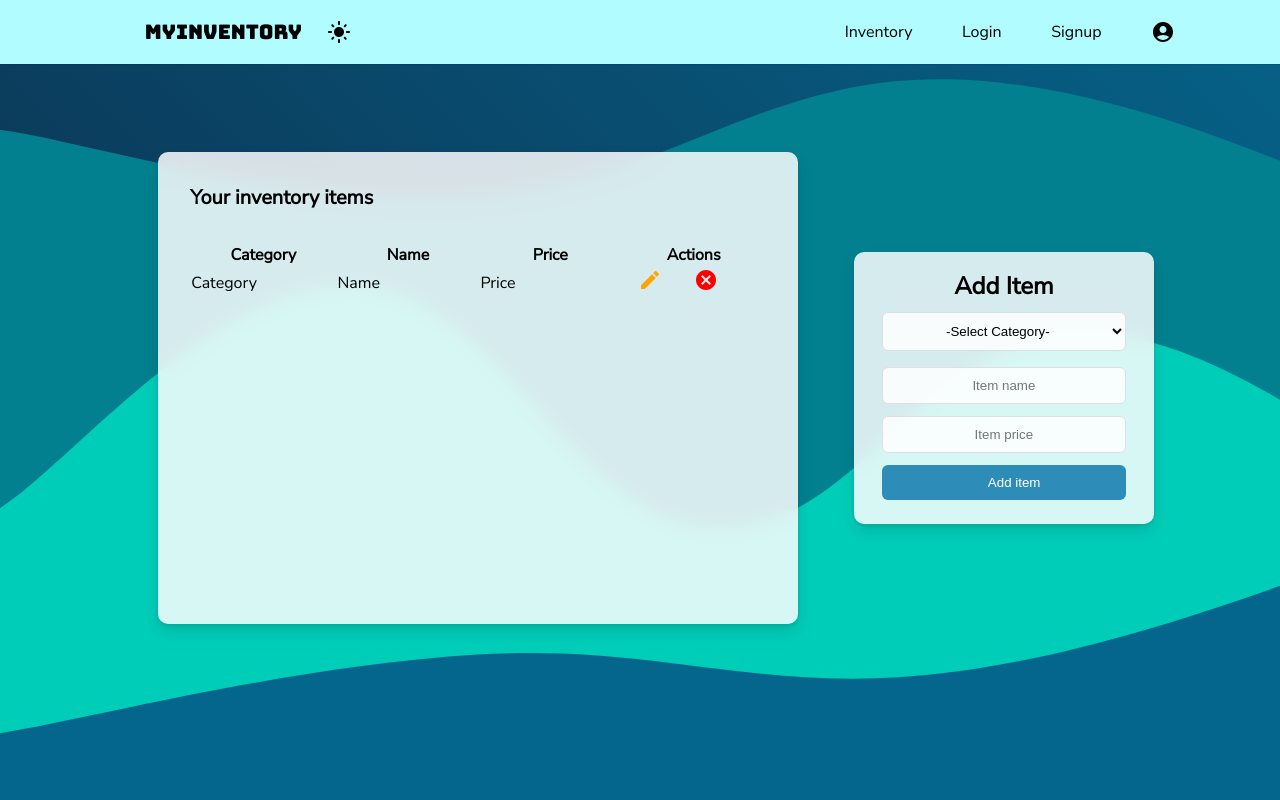
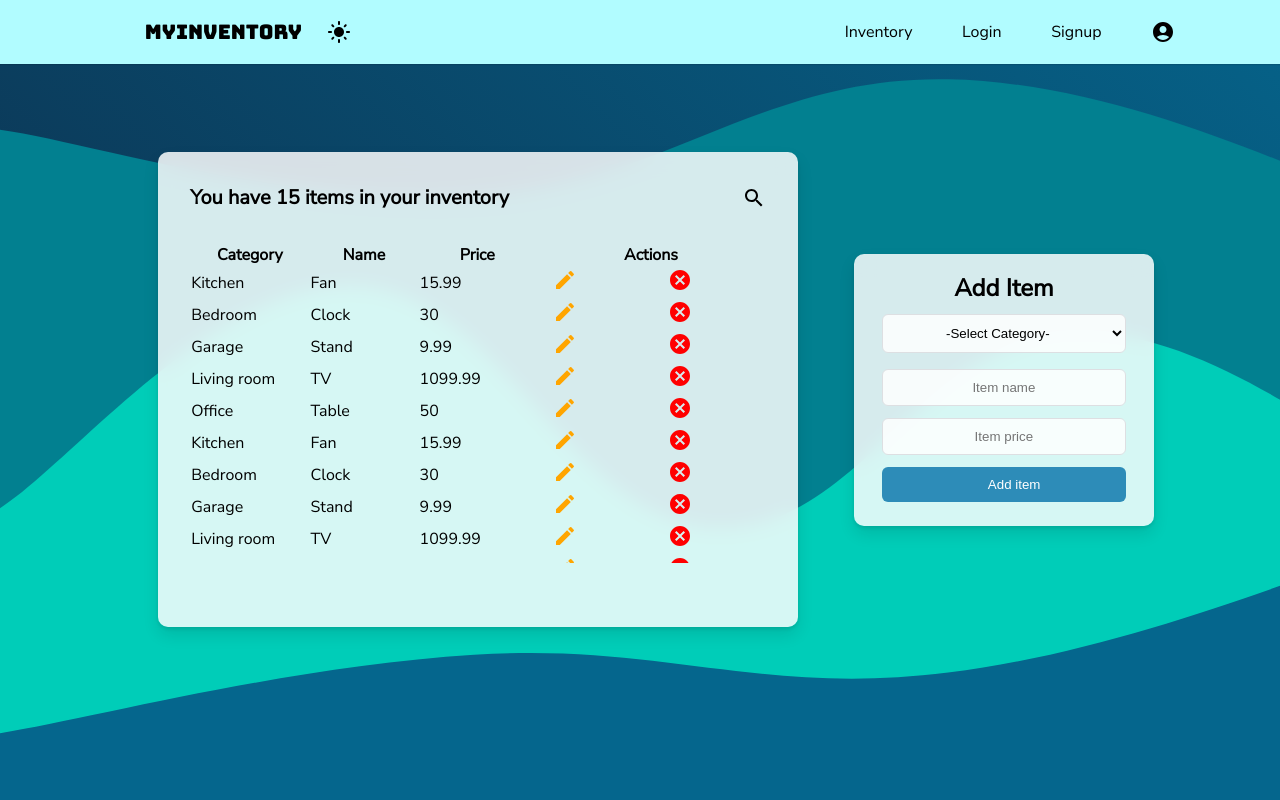
Before and after one commit to armaanjaj/myinventory, a React (Create React App) app in the folder client/: page /inventory in a window 1280 px wide. Shown: the top 800 px of the page. Built offline with nearby package versions, Linux system fonts and the light colour scheme.

Commit message:
add search button to table list and improve user experience

```diff
--- a/client/src/Pages/Inventory/Inventory.css
+++ b/client/src/Pages/Inventory/Inventory.css
@@ -5,6 +5,7 @@
     background-repeat: no-repeat;
     background-size: cover;
     min-height: 100vh;
+    overflow-x: hidden;
 }
 .inventory-body-content {
     padding: 15vh 8vw 15vh 8vw;
@@ -17,7 +18,7 @@
     flex-wrap: wrap;
 }
 .inventory-body-list-left {
-    height: calc((55vh + 2rem));
+    min-height: calc((55vh + 2rem));
     width: 50vw;
     margin: 2rem;
     border-radius: 10px;
@@ -27,9 +28,13 @@
     padding: 0 0 2rem 0;
 }
 .inventory-table-head {
-    margin: 2rem 0 2rem 2rem; /*top right bottom left i.e. clock wise*/
+    margin: 2rem; /*top right bottom left i.e. clock wise*/
     font-size: 20px;
     font-weight: bold;
+    display: flex;
+    flex-direction: row;
+    justify-content: space-between;
+    align-items: center;
 }
 table.table {
     margin: 2rem;
@@ -40,9 +45,6 @@ table.table {
 }
 table.table tbody tr td, table.table tbody tr th{
     width: 10rem;
-}
-table.table tbody tr {
-    border-radius: 5px;
 }
 .inventory-body-list-action.btn-edit{
     cursor: pointer;
@@ -100,15 +102,33 @@ table.table tbody tr {
     justify-content: center;
     align-items: center;
 }
+.inventory-body-searchbox{
+    display: flex;
+    flex-direction: row;
+    justify-content: center;
+    align-items: center;
+}
+.search-item{
+    padding: 0.2rem;
+    width: 10rem;
+    text-align: left;
+    border-radius: 6px;
+    outline: none;
+    border: 1px solid #dddfe2;
+}
 
 @media screen and (max-width: 767px) {
+    .inventory-body-content {
+        padding-left: 4vw;
+        padding-right: 4vw;
+    }
     .inventory-body-list-left {
         width: 100vw;
         margin: 0 0 2rem 0;
     }
     .inventory-body-forms{
         margin: 0 2rem 0 2rem;
-        padding: 2rem 2.5rem 2rem 2.5rem;
+        padding: 2rem 3rem 2rem 3rem;
     }
     table.table {
         margin: 1rem;
--- a/client/src/Pages/Inventory/Inventory.js
+++ b/client/src/Pages/Inventory/Inventory.js
@@ -1,22 +1,148 @@
-import React from "react";
+import React, { useState } from "react";
 import Footer from "../../Components/Footer/Footer";
 import CancelIcon from "@mui/icons-material/Cancel";
 import EditIcon from "@mui/icons-material/Edit";
+import SearchIcon from "@mui/icons-material/Search";
+import CloseIcon from "@mui/icons-material/Close";
 import "./Inventory.css";
 import { useSelector } from "react-redux";
 
 function Inventory() {
+    const mode = useSelector((state) => state.darkMode);
+    const [searchBox, setSearchBox] = useState(false);
 
-    const mode = useSelector(state => state.darkMode);
+    const inventoryArray = [
+        {
+            category: "Kitchen",
+            item: "Fan",
+            price: 15.99,
+        },
+        {
+            category: "Bedroom",
+            item: "Clock",
+            price: 30.0,
+        },
+        {
+            category: "Garage",
+            item: "Stand",
+            price: 9.99,
+        },
+        {
+            category: "Living room",
+            item: "TV",
+            price: 1099.99,
+        },
+        {
+            category: "Office",
+            item: "Table",
+            price: 50.0,
+        },
+        {
+            category: "Kitchen",
+            item: "Fan",
+            price: 15.99,
+        },
+        {
+            category: "Bedroom",
+            item: "Clock",
+            price: 30.0,
+        },
+        {
+            category: "Garage",
+            item: "Stand",
+            price: 9.99,
+        },
+        {
+            category: "Living room",
+            item: "TV",
+            price: 1099.99,
+        },
+        {
+            category: "Office",
+            item: "Table",
+            price: 50.0,
+        },
+        {
+            category: "Kitchen",
+            item: "Fan",
+            price: 15.99,
+        },
+        {
+            category: "Bedroom",
+            item: "Clock",
+            price: 30.0,
+        },
+        {
+            category: "Garage",
+            item: "Stand",
+            price: 9.99,
+        },
+        {
+            category: "Living room",
+            item: "TV",
+            price: 1099.99,
+        },
+        {
+            category: "Office",
+            item: "Table",
+            price: 50.0,
+        },
+    ];
 
     return (
         <>
             <div className="inventory-body-main">
                 <div className="inventory-body-content">
                     <div className="inventory-body-list">
-                        <div className="inventory-body-list-left" style={{backgroundColor:`${mode.bgCard}`, color:`${mode.colorCard}`}}>
+                        <div
+                            className="inventory-body-list-left"
+                            style={{
+                                backgroundColor: `${mode.bgCard}`,
+                                color: `${mode.colorCard}`,
+                            }}
+                        >
                             <div className="inventory-table-head">
-                                Your inventory items
+                                <div>
+                                    {inventoryArray.length > 0
+                                        ? `You have ${inventoryArray.length} ${
+                                              inventoryArray.length > 1
+                                                  ? "items"
+                                                  : "item"
+                                          } in your inventory`
+                                        : "You don't have any items yet"}
+                                </div>
+                                <div className="inventory-body-searchbox">
+                                    {searchBox ? (
+                                        <div>
+                                            <input
+                                                type="text"
+                                                className="field search-item"
+                                                name="itemSearch"
+                                                placeholder="Search item"
+                                                style={{
+                                                    backgroundColor: `${mode.bgCard}`,
+                                                    color: `${mode.colorCard}`,
+                                                }}
+                                            />
+                                        </div>
+                                    ) : (
+                                        ""
+                                    )}
+                                    <span
+                                        onClick={() => {
+                                            setSearchBox(!searchBox);
+                                        }}
+                                        className="inventory-body-searchbox"
+                                    >
+                                        {searchBox ? (
+                                            <>
+                                                <CloseIcon />
+                                            </>
+                                        ) : (
+                                            <SearchIcon />
+                                        )}
+                                    </span>
+                                </div>
                             </div>
                             <table className="table">
                                 <tbody>
@@ -24,12 +150,16 @@ function Inventory() {
                                         <th>Category</th>
                                         <th>Name</th>
                                         <th>Price</th>
-                                        <th>Actions</th>
+                                        <th colSpan={2}>Actions</th>
                                     </tr>
-                                    <tr style={{ textAlign: "left" }}>
-                                        <td>Category</td>
-                                        <td>Name</td>
-                                        <td>Price</td>
+                                    {inventoryArray.map((item) => (
+                                        <tr
+                                            key={item}
+                                            style={{ textAlign: "left" }}
+                                        >
+                                            <td>{item.category}</td>
+                                            <td>{item.item}</td>
+                                            <td>{item.price}</td>
                                             <td>
                                                 <button
                                                     type="submit"
@@ -37,6 +167,8 @@ function Inventory() {
                                                 >
                                                     <EditIcon />
                                                 </button>
+                                            </td>
+                                            <td>
                                                 <button
                                                     type="submit"
                                                     className="inventory-body-list-action btn-delete"
@@ -45,20 +177,34 @@ function Inventory() {
                                                 </button>
                                             </td>
                                         </tr>
+                                    ))}
                                 </tbody>
                             </table>
                         </div>
                         <div className="inventory-body-list-right">
-                            <div className="inventory-body-forms" style={{backgroundColor:`${mode.bgCard}`, color:`${mode.colorCard}`}}>
+                            <div
+                                className="inventory-body-forms"
+                                style={{
+                                    backgroundColor: `${mode.bgCard}`,
+                                    color: `${mode.colorCard}`,
+                                }}
+                            >
                                 <h2>Add Item</h2>
                                 <form className="inventory-body-item-container-form">
                                     <div className="inventory-body-item-form-fieldDiv">
                                         <select
                                             className="field"
                                             name="category"
-                                            style={{backgroundColor:`${mode.bgCard}`, color:`${mode.colorCard}`}}
+                                            style={{
+                                                backgroundColor: `${mode.bgCard}`,
+                                                color: `${mode.colorCard}`,
+                                            }}
                                         >
-                                            <option disabled selected value={null}>
+                                            <option
+                                                disabled
+                                                selected
+                                                value={null}
+                                            >
                                                 -Select Category-
                                             </option>
                                             <option value={null}>Name</option>
@@ -70,7 +216,10 @@ function Inventory() {
                                             className="field"
                                             name="itemName"
                                             placeholder="Item name"
-                                            style={{backgroundColor:`${mode.bgCard}`, color:`${mode.colorCard}`}}
+                                            style={{
+                                                backgroundColor: `${mode.bgCard}`,
+                                                color: `${mode.colorCard}`,
+                                            }}
                                         />
                                     </div>
                                     <div className="warning">
@@ -82,7 +231,10 @@ function Inventory() {
                                             className="field"
                                             name="price"
                                             placeholder="Item price"
-                                            style={{backgroundColor:`${mode.bgCard}`, color:`${mode.colorCard}`}}
+                                            style={{
+                                                backgroundColor: `${mode.bgCard}`,
+                                                color: `${mode.colorCard}`,
+                                            }}
                                         />
                                     </div>
                                     <div className="warning">
@@ -102,7 +254,7 @@ function Inventory() {
                     </div>
                 </div>
             </div>
-            <Footer/>
+            <Footer />
         </>
     );
 }
```
Also changed, not shown: 1 other file (tests, documents, lock files or other folders). Lines whose indentation alone changed are shown as unchanged.
